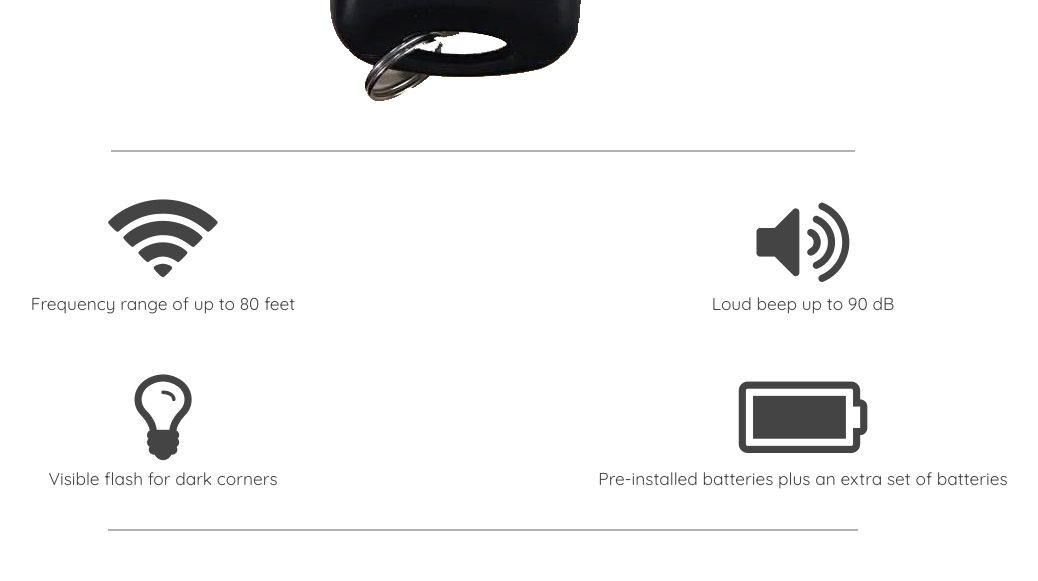
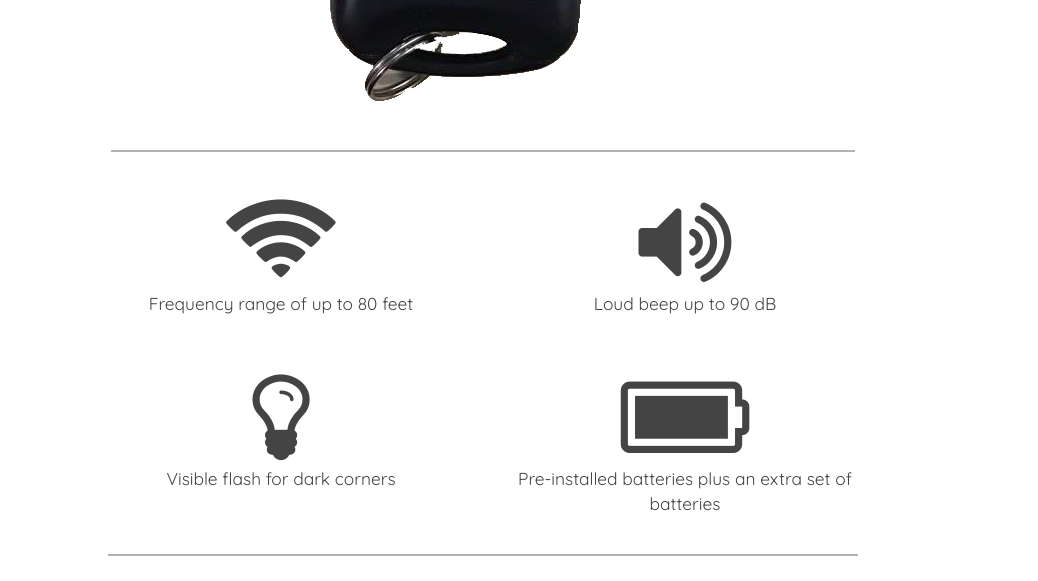
Before and after one commit to cleestofuh/COGS187B, a PHP site: page / in a window 1280 px wide. Shown: the part 1568-2149 px from the top of the page, without its empty margins (157-1195 px from the left). Run offline with PHP 8.4, Linux system fonts and the light colour scheme.

Commit message:
idk what i changed lol

```diff
--- a/css/clickndig.css
+++ b/css/clickndig.css
@@ -216,6 +216,13 @@ body {
     .short-page {
         height: 550px;
     }
+    .home-icon-left {
+        padding-left: 20%;
+    }
+    .home-icon-right {
+        padding-right: 20%;
+
+    }
 }
 /* FOOTER */
 .footer > .fa {
--- a/home.html
+++ b/home.html
@@ -63,19 +63,19 @@
             <img class="img-responsive image-centered" src="img/IconsPics/functional.jpg" alt="functional">
             <hr class="line_break img-center">
         </div>
-        <div class="grey-bg text-center col-xs-12 col-sm-12 col-md-6">
+        <div class="home-icon-left grey-bg text-center col-xs-12 col-sm-12 col-md-6">
             <i class="fa fa-wifi" aria-hidden="true" style="font-size: 100px;"></i>
             <p>Frequency range of up to 80 feet</p>
         </div>
-        <div class="white-bg text-center col-xs-12 col-sm-12 col-md-6">
+        <div class="home-icon-right white-bg text-center col-xs-12 col-sm-12 col-md-6">
             <i class="fa fa-volume-up" aria-hidden="true" style="font-size: 100px;"></i>
             <p>Loud beep up to 90 dB</p>
         </div>
-        <div class="grey-bg text-center col-xs-12 col-sm-12 col-md-6">
+        <div class="home-icon-left grey-bg text-center col-xs-12 col-sm-12 col-md-6">
             <i class="fa fa-lightbulb-o" aria-hidden="true" style="font-size: 100px;"></i>
             <p>Visible flash for dark corners</p>
         </div>
-        <div class="white-bg text-center col-xs-12 col-sm-12 col-md-6">
+        <div class="home-icon-right white-bg text-center col-xs-12 col-sm-12 col-md-6">
             <i class="fa fa-battery-full" aria-hidden="true" style="font-size: 100px;"></i>
             <p>Pre-installed batteries plus an extra set of batteries</p>
         </div>
```
